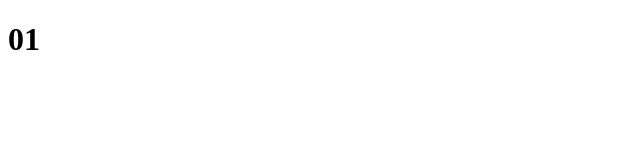
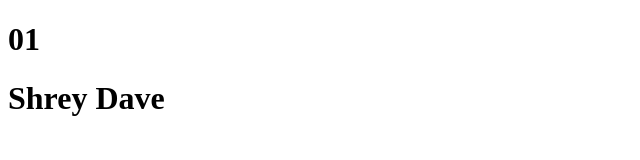
Before and after one commit to smitkakdiya/Smit_32, a plain HTML site: page index.html in a window 1280 px wide. Shown: the whole page, without its empty margins (0-640 px from the left). Drawn offline with Linux system fonts and the light colour scheme.

Commit message:
change in code

```diff
--- a/index.html
+++ b/index.html
@@ -7,5 +7,6 @@
 </head>
 <body>
    <h1>01</h1>
+   <h1>Shrey Dave</h1>
 </body>
 </html>
```
